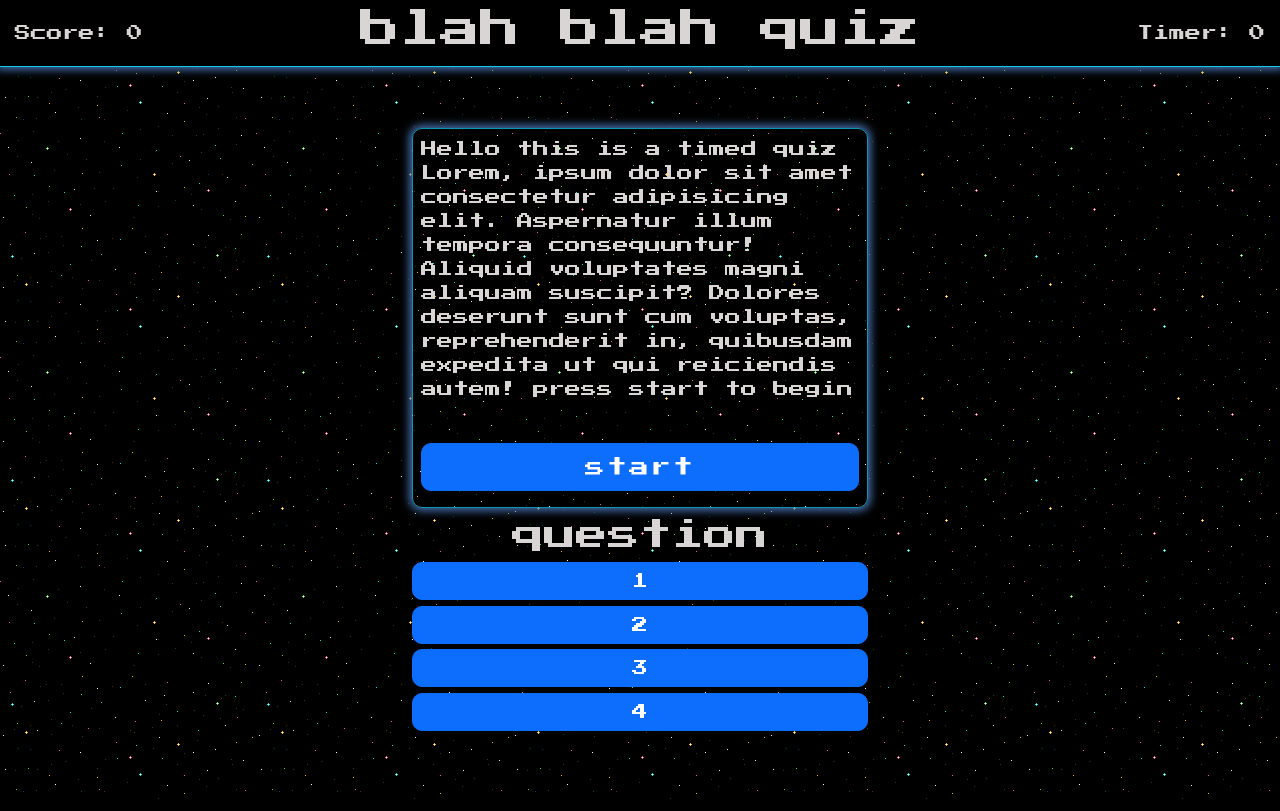
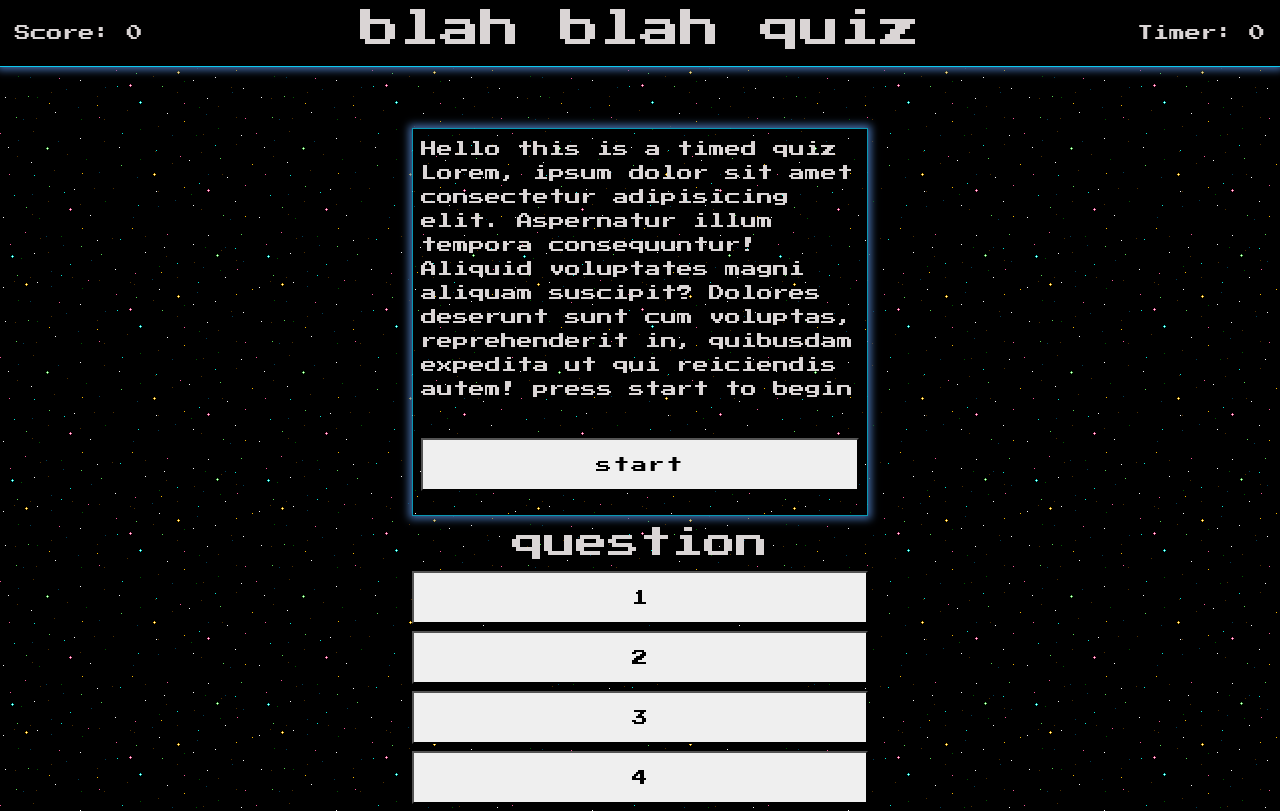
Before and after one commit to Gatewayss/gage-api-quiz, a plain HTML site: page index.html in a window 1280 px wide. Drawn offline with nearby package versions, Linux system fonts and the light colour scheme.

Commit message:
Add border bozing and remove border radius

```diff
--- a/index.html
+++ b/index.html
@@ -21,15 +21,15 @@
     <!-- start page -->
     <div class="rules-container border border-info p-2 mb-2 border-opacity-75"">
         <p>Hello this is a timed quiz Lorem, ipsum dolor sit amet consectetur adipisicing elit. Aspernatur illum tempora consequuntur! Aliquid voluptates magni aliquam suscipit? Dolores deserunt sunt cum voluptas, reprehenderit in, quibusdam expedita ut qui reiciendis autem! press start to begin</p>
-        <button type="button" class="btn btn-primary start-button btn-lg "><span class="start-text">start</span></button>
+        <button type="button" class="start-button"><span class="start-text">start</span></button>
     </div>
         <div class="list-group">
         <h2 class="question">question</h2>
             <div class="btn-group-vertical" role="group" aria-label="Basic example">
-                <button type="button" class="btn btn-primary">1</button>
-                <button type="button" class="btn btn-primary">2</button>
-                <button type="button" class="btn btn-primary">3</button>
-                <button type="button" class="btn btn-primary">4</button>
+                <button type="button" class="a-buttons">1</button>
+                <button type="button" class="a-buttons">2</button>
+                <button type="button" class="a-buttons">3</button>
+                <button type="button" class="a-buttons">4</button>
               </div>
             </div>
         </div>
--- a/styles.css
+++ b/styles.css
@@ -1,4 +1,8 @@
 @import url('https://fonts.googleapis.com/css2?family=Press+Start+2P&display=swap');
+
+* {
+    box-sizing: border-box;
+}
 
 body {
     font-family: 'Press Start 2P', cursive;
@@ -43,14 +47,17 @@ body {
     justify-content: center;
 }
 
-button {
-    margin-bottom: .4em !important;
-    border-radius: 10px !important;
-}
-
 .start-button {
     margin-top: 1.3em !important;
     width: 100%;
+    padding: .8em;
+    margin-bottom: 1em !important;
+}
+
+.a-buttons {
+    width: 100%;
+    padding: .8em;
+    margin-bottom: .4em !important;
 }
 
 .start-text {
@@ -58,7 +65,6 @@ button {
 }
 
 .rules-container {
-    border-radius: 10px;
     box-shadow: 0 0 8px 3px
     #446da9;
 }
```
